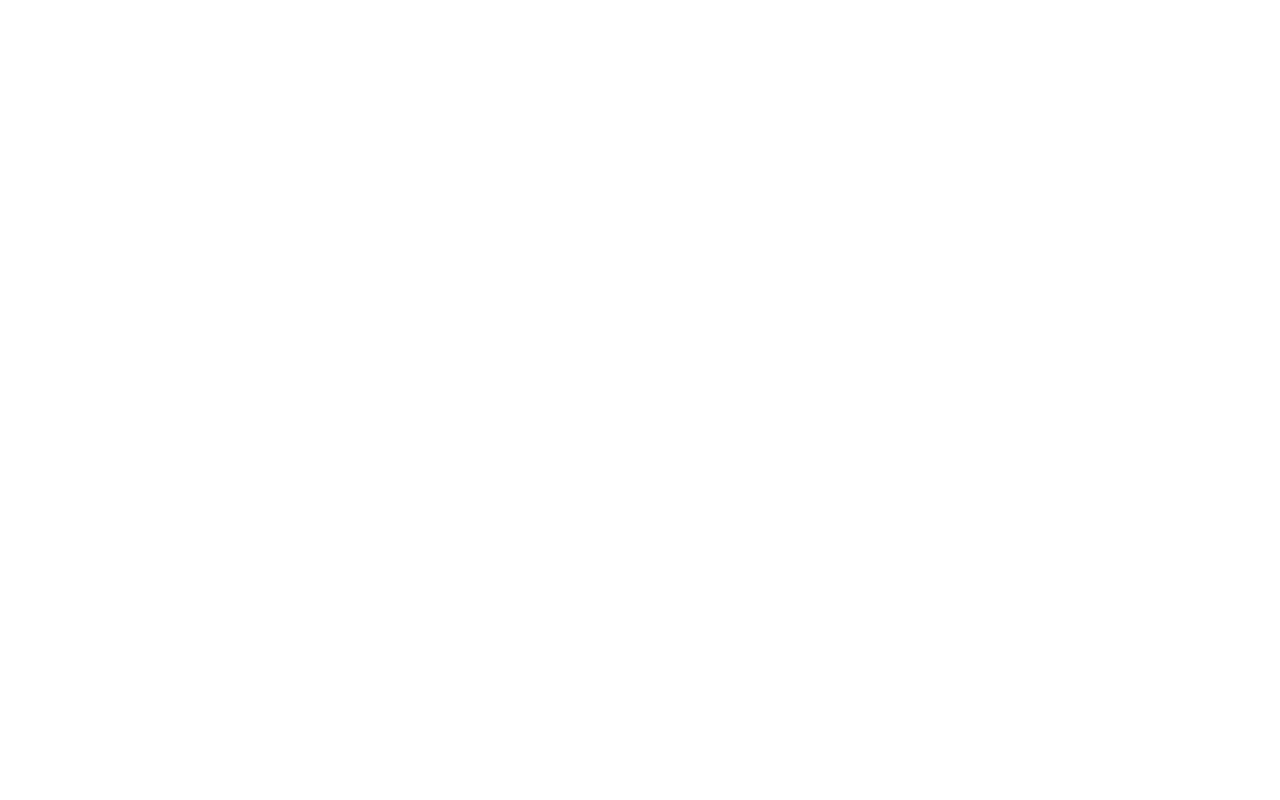
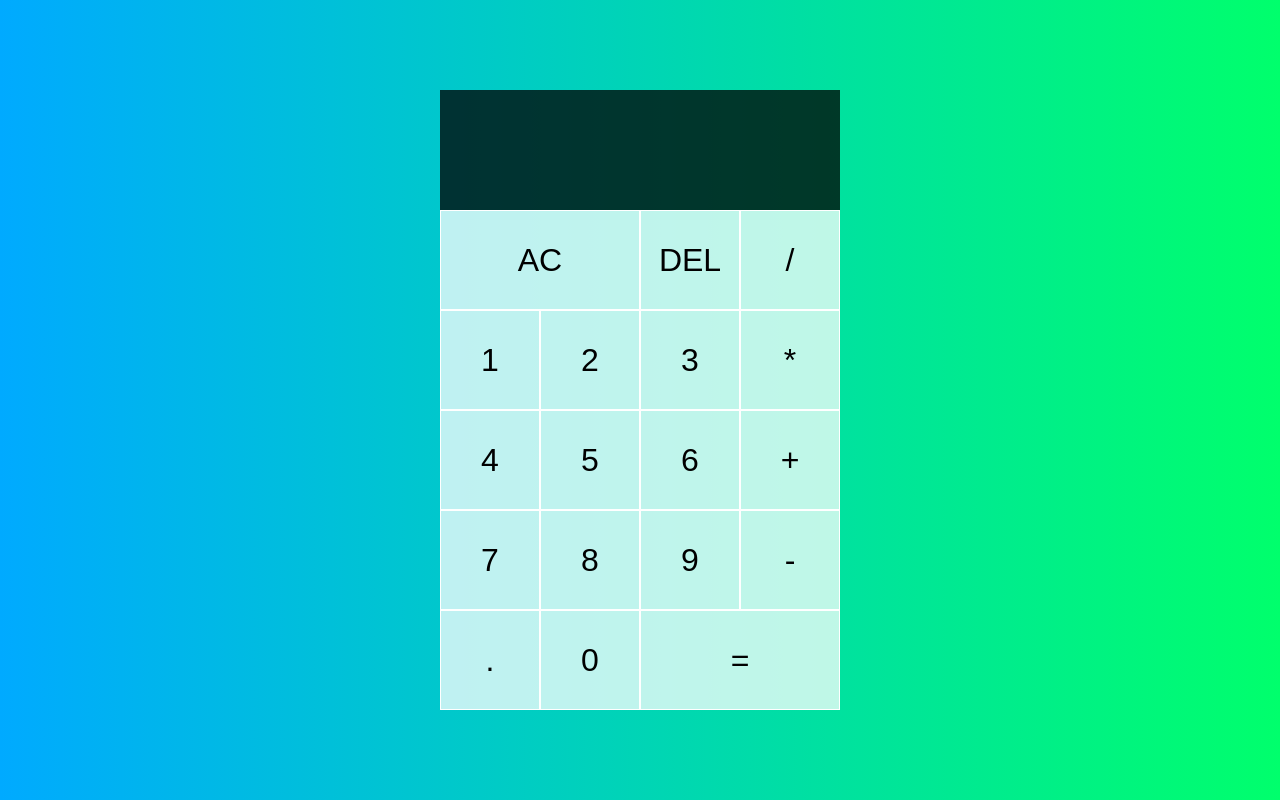
Before and after one commit to mrndolo/js-calculator, a plain HTML site: page index.html in a window 1280 px wide. Drawn offline with Linux system fonts and the light colour scheme.

Commit message:
Coded and styled the UI

```diff
--- a/index.html
+++ b/index.html
@@ -4,8 +4,33 @@
     <meta charset="UTF-8">
     <meta name="viewport" content="width=device-width, initial-scale=1.0">
     <title>JS Calculator</title>
+    <link rel="stylesheet" href="style.css">
 </head>
 <body>
-
+    <div class="calculator-grid">
+        <div class="output">
+            <div class="previous-operand"></div>
+            <div class="current-operand"></div>
+        </div>
+        <button class="span-two">AC</button>
+        <button>DEL</button>
+        <button>/</button>
+        <button>1</button>
+        <button>2</button>
+        <button>3</button>
+        <button>*</button>
+        <button>4</button>
+        <button>5</button>
+        <button>6</button>
+        <button>+</button>
+        <button>7</button>
+        <button>8</button>
+        <button>9</button>
+        <button>-</button>
+        <button>.</button>
+        <button>0</button>
+        <button class="span-two">=</button>
+    </div>
 </body>
+<script src="./script.js"></script>
 </html>
--- a/style.css
+++ b/style.css
@@ -0,0 +1,50 @@
+*, *::before, *::after {
+    box-sizing: border-box;
+    font-family: Arial, Helvetica, sans-serif;
+    font-weight: normal;
+}
+body {
+    padding: 0;
+    margin: 0;
+    background: linear-gradient(to right, #00aaff, #00ff6c);
+}
+.calculator-grid{
+    display: grid;
+    justify-content: center;
+    align-content: center;
+    min-height: 100vh;
+    grid-template-columns: repeat(4, 100px);
+    grid-template-rows: minmax(120px, auto)repeat(5, 100px);
+}
+.calculator-grid > button {
+    cursor: pointer;
+    font-size: 2rem;
+    border: 1px solid white;
+    outline: none;
+    background-color: rgba(255, 255, 255, .75);
+}
+.calculator-grid > button:hover {
+    background-color: rgba(255, 255, 255, .9);
+}
+.span-two {
+    grid-column: span 2;
+}
+.output {
+    grid-column: 1/-1;
+    background-color: rgba(0, 0, 0, .75);
+    display: flex;
+    align-items: flex-end;
+    justify-content: space-around;
+    flex-direction: column;
+    padding: 10px;
+    word-wrap: break-word;
+    word-break: break-all;
+}
+.output .previous-operand {
+    color: rgba(255, 255, 255, .75);
+    font-size: 2rem;
+}
+.output .current-operand {
+    color: white;
+    font-size: 2.5rem;
+}
```
